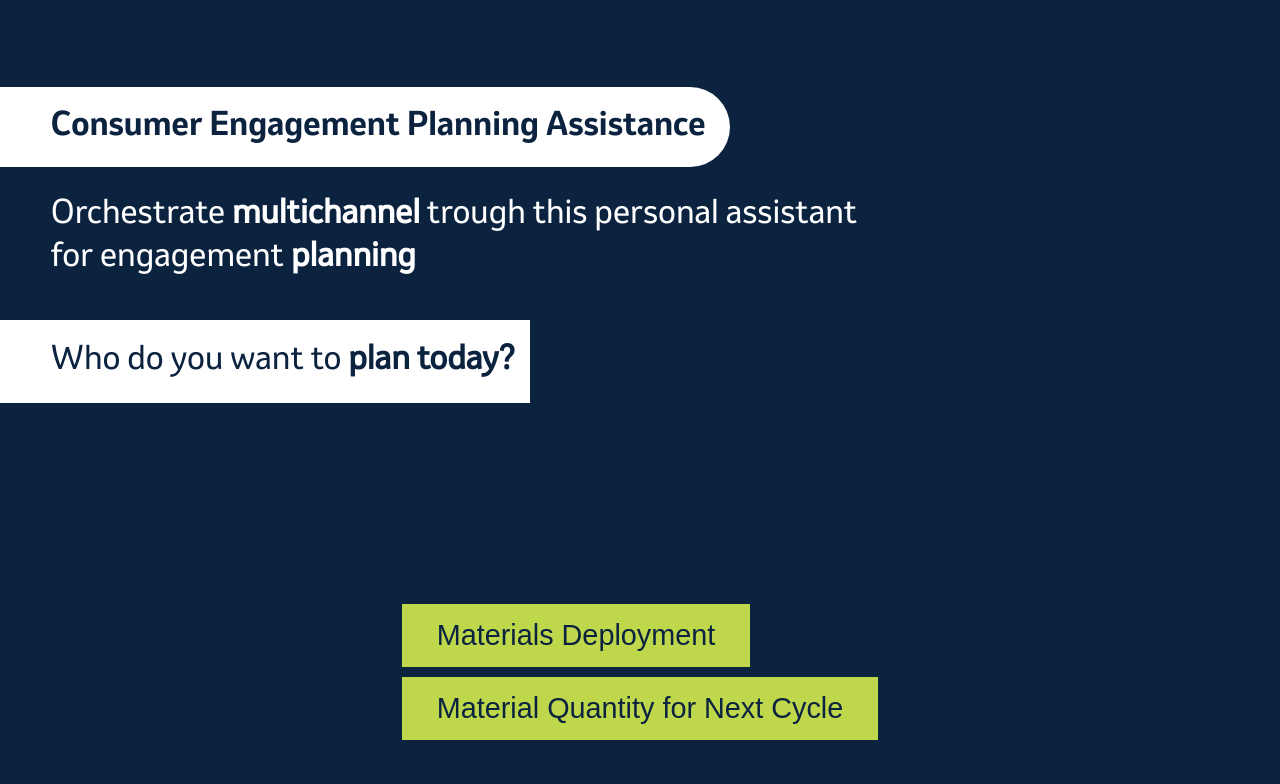
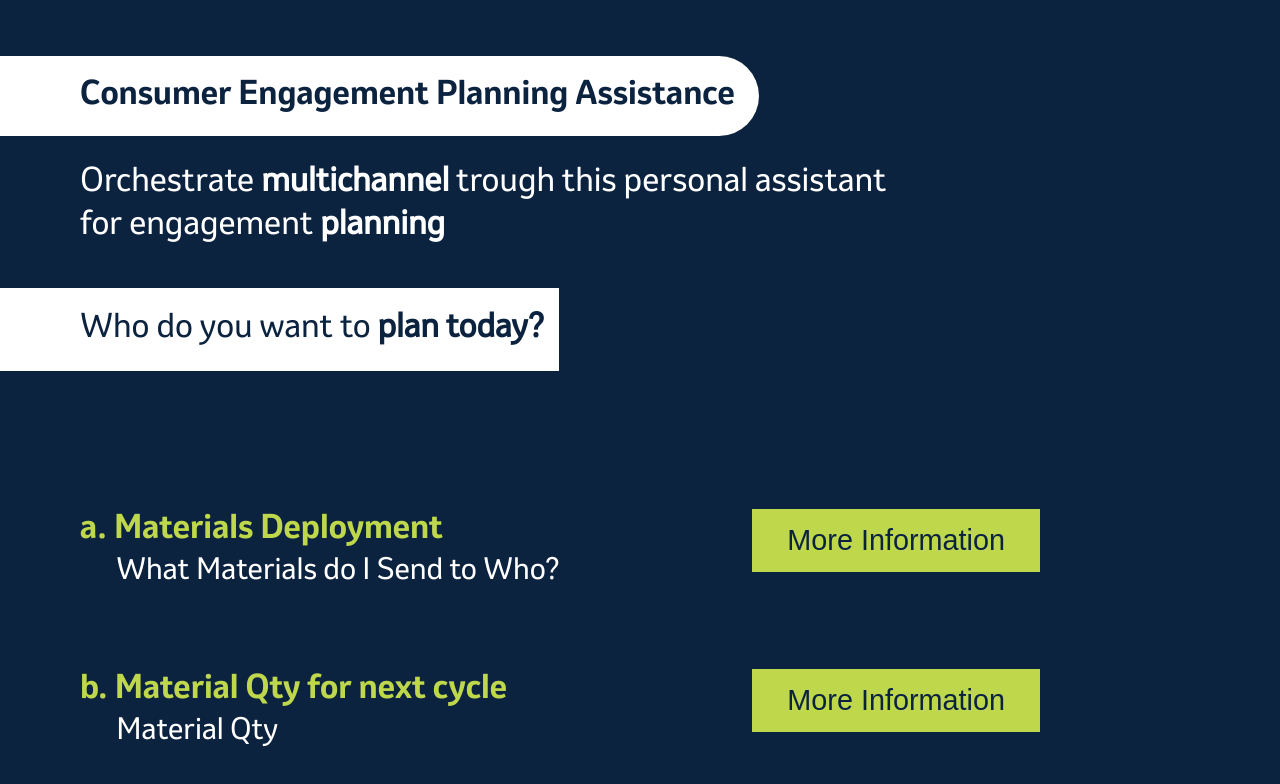
Before and after one commit to Angellomon/msd-modelo-de-atribucion, a SvelteKit app: page /mkt in a window 1280 px wide. Shown: the top 784 px of the page. Built offline with nearby package versions, Linux system fonts and the light colour scheme.

Commit message:
feat(routes/mkt): impl mkt select styles

```diff
--- a/src/routes/mkt/+page.svelte
+++ b/src/routes/mkt/+page.svelte
@@ -6,38 +6,63 @@
 <section>
 	<MartketingHeading />
 
-	<div class="activity-select">
-		<ActivityButton path="/mkt/materials-deployment">Materials Deployment</ActivityButton>
+	<div class="activity">
+		<aside>
+			<div class="option">a. Materials Deployment</div>
+			<div class="description">What Materials do I Send to Who?</div>
+		</aside>
 
-		<ActivityButton path="/mkt/material-quantity">Material Quantity for Next Cycle</ActivityButton>
+		<ActivityButton path="/mkt/materials-deployment">More Information</ActivityButton>
+	</div>
+
+	<div class="activity">
+		<aside>
+			<div class="option">b. Material Qty for next cycle</div>
+			<div class="description">Material Qty</div>
+		</aside>
+
+		<ActivityButton path="/mkt/material-quantity">More Information</ActivityButton>
 	</div>
 </section>
 
 <style>
 	section {
 		display: flex;
-		flex-direction: row;
+		flex-direction: column;
 		flex-wrap: wrap;
 
 		justify-content: space-around;
-		align-items: center;
+		align-items: flex-start;
 
 		background-color: var(--azul-msd);
+
+		margin-left: 10vh;
 
 		height: 100vh;
 
 		/* width: 100vw; */
 	}
 
-	div.message {
-		text-align: center;
+	div.activity {
+		display: flex;
+		flex-direction: row;
+		flex-wrap: wrap;
+		justify-content: space-between;
+		align-items: flex-start;
 
-		font-size: 24px;
+		width: 80%;
+	}
+	div.option {
+		color: var(--verde-vivo-msd);
+
+		font-family: 'Invention Bold';
+		font-size: 2rem;
 	}
 
-	div.activity-select {
-		display: flex;
-		flex-direction: column;
-		gap: 10px;
+	div.description {
+		margin-left: 2ch;
+		font-size: 1.8rem;
+
+		margin-bottom: 20px;
 	}
 </style>
```
